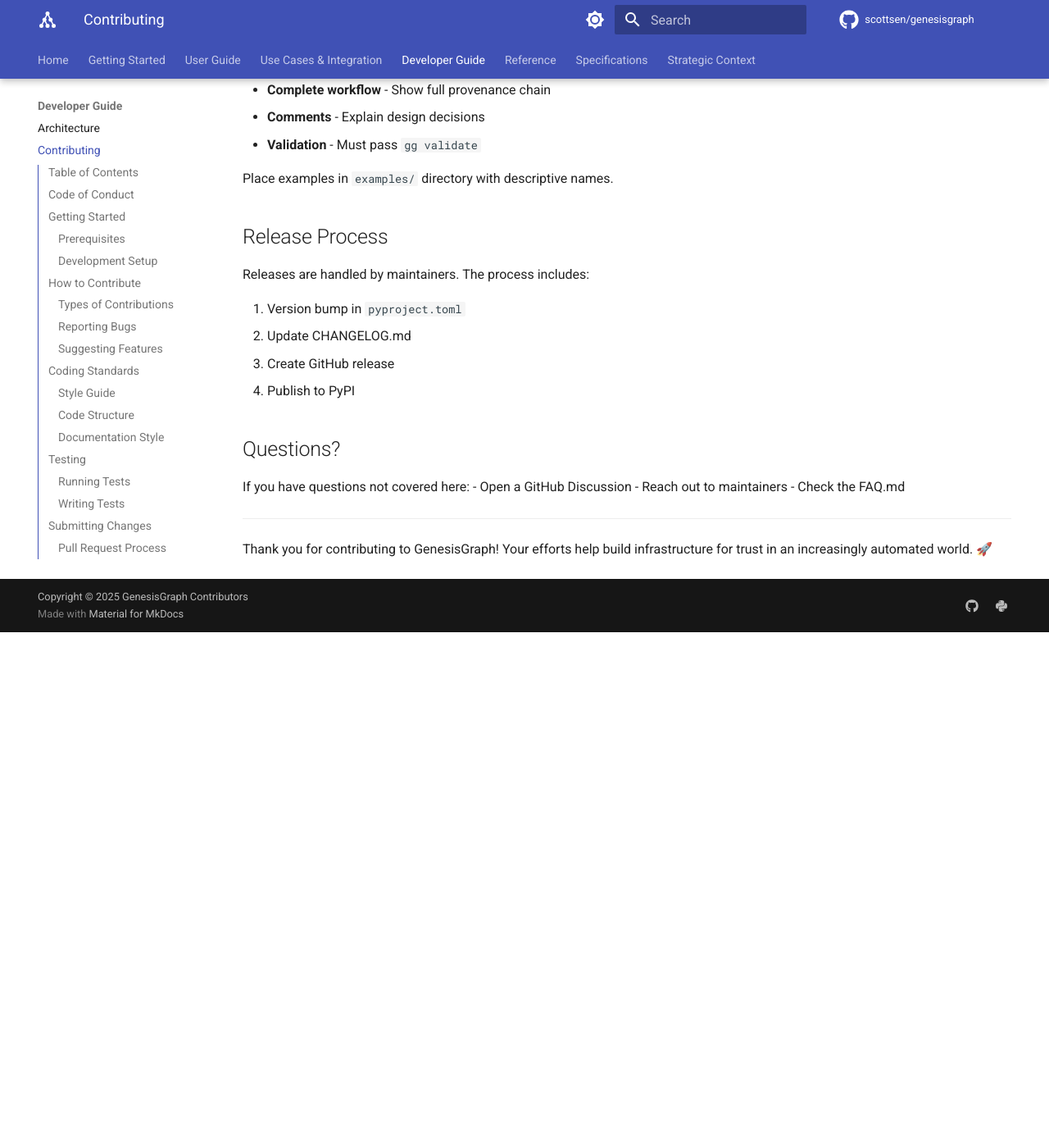
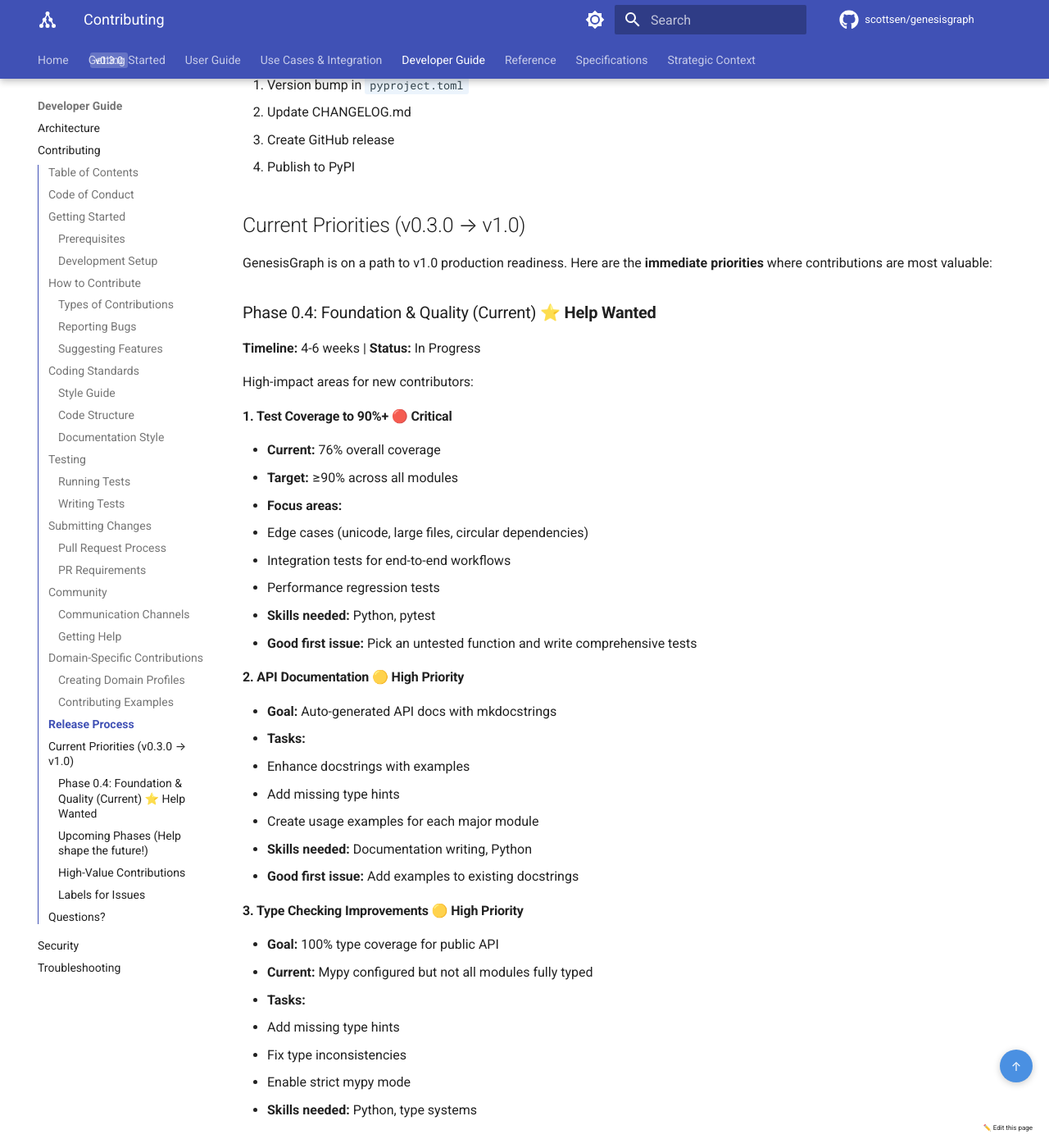
Before and after one commit to scottsen/genesisgraph, an MkDocs documentation site: the page built from docs/developer-guide/contributing.md, in a window 1280 px wide and 1400 px high, scrolled down 6063 px. Shown: the whole window at 82% size. Built offline with MkDocs 1.6.1 and Material for MkDocs 9.7.7, drawn with Linux system fonts in a browser that asks for light colours; comment, search, counter and statistics services are not loaded; the version menu is left out; before the commit the page ends 6834 px from its top, so only the background shows below that; some of the changed text lies outside the part shown.

Commit message:
chore: Improve CI configuration and documentation infrastructure
This commit addresses Phase 0.4 roadmap priorities:

## CI/CD Improvements
- Remove `--ignore-missing-imports` from mypy in CI for stricter type checking
- Add GitHub Actions workflow for automatic documentation deployment
- Documentation now auto-deploys to GitHub Pages on docs changes

## Documentation Infrastructure
- Add custom CSS styling (docs/stylesheets/extra.css) for enhanced readability
  - Custom color scheme for GenesisGraph brand
  - Priority and disclosure level badges
  - Improved tables, code blocks, and search results
- Add custom JavaScript (docs/javascripts/extra.js) for improved UX
  - Version badge in header
  - Scroll-to-top button
  - Enhanced search highlighting
  - Keyboard shortcuts (Ctrl+K for search)
  - Edit on GitHub link

## Contributing Guide Enhancements
- Add "Current Priorities" section linking to v0.3.0 → v1.0 roadmap
- Document Phase 0.4 focus areas (test coverage, API docs, type checking)
- Add guidance on high-value contributions
- Include issue labels for contributor discovery

## Impact
- Stricter type checking catches more errors before merge
- Documentation site ready for deployment
- Contributors have clear guidance on priorities
- Better documentation UX for users

Related to roadmap items:
- Phase 0.4: Foundation & Quality (4-6 weeks)
- Increase test coverage to 90%+
- Create API documentation site
- Tighten type checking

```diff
--- a/docs/developer-guide/contributing.md
+++ b/docs/developer-guide/contributing.md
@@ -280,12 +280,85 @@ Releases are handled by maintainers. The process includes:
 3. Create GitHub release
 4. Publish to PyPI
 
+## Current Priorities (v0.3.0 → v1.0)
+
+GenesisGraph is on a path to v1.0 production readiness. Here are the **immediate priorities** where contributions are most valuable:
+
+### Phase 0.4: Foundation & Quality (Current) ⭐ **Help Wanted**
+
+**Timeline:** 4-6 weeks | **Status:** In Progress
+
+High-impact areas for new contributors:
+
+#### 1. Test Coverage to 90%+ 🔴 **Critical**
+- **Current:** 76% overall coverage
+- **Target:** ≥90% across all modules
+- **Focus areas:**
+  - Edge cases (unicode, large files, circular dependencies)
+  - Integration tests for end-to-end workflows
+  - Performance regression tests
+- **Skills needed:** Python, pytest
+- **Good first issue:** Pick an untested function and write comprehensive tests
+
+#### 2. API Documentation 🟡 **High Priority**
+- **Goal:** Auto-generated API docs with mkdocstrings
+- **Tasks:**
+  - Enhance docstrings with examples
+  - Add missing type hints
+  - Create usage examples for each major module
+- **Skills needed:** Documentation writing, Python
+- **Good first issue:** Add examples to existing docstrings
+
+#### 3. Type Checking Improvements 🟡 **High Priority**
+- **Goal:** 100% type coverage for public API
+- **Current:** Mypy configured but not all modules fully typed
+- **Tasks:**
+  - Add missing type hints
+  - Fix type inconsistencies
+  - Enable strict mypy mode
+- **Skills needed:** Python, type systems
+
+### Upcoming Phases (Help shape the future!)
+
+#### Phase 0.5: Security & Lifecycle (Next)
+- Formal threat model documentation
+- Lifecycle & revocation framework
+- Security audit preparation
+
+#### Phase 0.6: Delegation & Authorization (Strategic)
+- AI agent authorization chains
+- Policy engine integration (OPA, Cedar)
+- Delegation provenance
+
+**See [ROADMAP.md](../strategic/roadmap.md) for complete development plan.**
+
+### High-Value Contributions
+
+These contributions have outsized impact:
+
+1. **Security Analysis** - Review code for vulnerabilities
+2. **Performance Optimization** - Profile and optimize hot paths
+3. **Real-World Examples** - Your domain's provenance use case
+4. **Domain Profiles** - Industry-specific validators
+5. **SDK Improvements** - Python/JavaScript SDK enhancements
+
+### Labels for Issues
+
+When looking for issues to work on:
+- `good first issue` - Great for new contributors
+- `help wanted` - Maintainers need community help
+- `high priority` - Blocks v1.0 release
+- `documentation` - Documentation improvements
+- `testing` - Test coverage improvements
+- `roadmap: phase-0.4` - Current phase work
+
 ## Questions?
 
 If you have questions not covered here:
 - Open a GitHub Discussion
 - Reach out to maintainers
 - Check the FAQ.md
+- Review [ROADMAP.md](../strategic/roadmap.md) for strategic direction
 
 ---
 
--- /dev/null
+++ b/docs/javascripts/extra.js
@@ -0,0 +1,127 @@
+// GenesisGraph Documentation - Extra JavaScript
+
+document.addEventListener('DOMContentLoaded', function() {
+  // Add copy button functionality enhancements
+  const codeBlocks = document.querySelectorAll('pre code');
+
+  codeBlocks.forEach(function(codeBlock) {
+    // Add language label if detected
+    const language = codeBlock.className.match(/language-(\w+)/);
+    if (language && language[1]) {
+      const label = document.createElement('div');
+      label.className = 'code-label';
+      label.textContent = language[1].toUpperCase();
+      label.style.cssText = 'position: absolute; top: 0; right: 45px; padding: 4px 8px; font-size: 0.7em; background: rgba(0,0,0,0.2); border-radius: 0 0 4px 4px; color: #fff;';
+      codeBlock.parentElement.style.position = 'relative';
+      codeBlock.parentElement.insertBefore(label, codeBlock);
+    }
+  });
+
+  // Add anchor link highlighting on scroll
+  const observer = new IntersectionObserver(entries => {
+    entries.forEach(entry => {
+      if (entry.intersectionRatio > 0) {
+        const id = entry.target.getAttribute('id');
+        const tocLink = document.querySelector(`.md-nav__link[href="#${id}"]`);
+        if (tocLink) {
+          // Remove all active states
+          document.querySelectorAll('.md-nav__link--active').forEach(link => {
+            link.classList.remove('md-nav__link--active');
+          });
+          // Add active state to current
+          tocLink.classList.add('md-nav__link--active');
+        }
+      }
+    });
+  }, {
+    rootMargin: '-20% 0px -35% 0px'
+  });
+
+  // Observe all headings
+  document.querySelectorAll('h2[id], h3[id], h4[id]').forEach(heading => {
+    observer.observe(heading);
+  });
+
+  // Add version indicator
+  const version = '0.3.0';
+  const header = document.querySelector('.md-header__title');
+  if (header) {
+    const versionBadge = document.createElement('span');
+    versionBadge.textContent = `v${version}`;
+    versionBadge.style.cssText = 'font-size: 0.7em; margin-left: 8px; padding: 2px 6px; background: rgba(255,255,255,0.2); border-radius: 3px;';
+    header.appendChild(versionBadge);
+  }
+
+  // Enhanced search functionality
+  const searchInput = document.querySelector('.md-search__input');
+  if (searchInput) {
+    searchInput.addEventListener('input', function(e) {
+      const query = e.target.value.toLowerCase();
+
+      // Highlight search terms in results
+      setTimeout(() => {
+        const results = document.querySelectorAll('.md-search-result__article');
+        results.forEach(result => {
+          const text = result.textContent;
+          if (query && text.toLowerCase().includes(query)) {
+            result.style.backgroundColor = 'rgba(74, 144, 226, 0.05)';
+          } else {
+            result.style.backgroundColor = '';
+          }
+        });
+      }, 100);
+    });
+  }
+
+  // Add "Edit on GitHub" link to each page
+  const content = document.querySelector('.md-content');
+  if (content) {
+    const editLink = document.createElement('a');
+    const currentPath = window.location.pathname.replace('/genesisgraph/', '');
+    editLink.href = `https://github.com/scottsen/genesisgraph/edit/main/docs${currentPath}`;
+    editLink.textContent = '✏️ Edit this page';
+    editLink.className = 'md-button md-button--primary';
+    editLink.style.cssText = 'position: fixed; bottom: 20px; right: 20px; z-index: 100; font-size: 0.8em;';
+    editLink.target = '_blank';
+    document.body.appendChild(editLink);
+  }
+
+  // Add keyboard shortcuts hint
+  document.addEventListener('keydown', function(e) {
+    // Ctrl/Cmd + K for search
+    if ((e.ctrlKey || e.metaKey) && e.key === 'k') {
+      e.preventDefault();
+      const searchButton = document.querySelector('.md-search__icon');
+      if (searchButton) {
+        searchButton.click();
+      }
+    }
+  });
+
+  // Add scroll-to-top button
+  const scrollButton = document.createElement('button');
+  scrollButton.innerHTML = '↑';
+  scrollButton.className = 'scroll-to-top';
+  scrollButton.style.cssText = 'position: fixed; bottom: 80px; right: 20px; width: 40px; height: 40px; border-radius: 50%; background: #4a90e2; color: white; border: none; cursor: pointer; display: none; z-index: 99; font-size: 1.5em; box-shadow: 0 2px 8px rgba(0,0,0,0.2);';
+  document.body.appendChild(scrollButton);
+
+  window.addEventListener('scroll', function() {
+    if (window.pageYOffset > 300) {
+      scrollButton.style.display = 'block';
+    } else {
+      scrollButton.style.display = 'none';
+    }
+  });
+
+  scrollButton.addEventListener('click', function() {
+    window.scrollTo({
+      top: 0,
+      behavior: 'smooth'
+    });
+  });
+
+  // Console message for developers
+  console.log('%cGenesisGraph Documentation', 'font-size: 20px; font-weight: bold; color: #4a90e2;');
+  console.log('%cVersion: 0.3.0', 'font-size: 12px; color: #666;');
+  console.log('%cContribute: https://github.com/scottsen/genesisgraph', 'font-size: 12px; color: #666;');
+});
--- /dev/null
+++ b/docs/stylesheets/extra.css
@@ -0,0 +1,178 @@
+/* GenesisGraph Documentation - Extra Styles */
+
+/* Custom color scheme for GenesisGraph brand */
+:root {
+  --gg-primary: #4a90e2;
+  --gg-accent: #7cb342;
+  --gg-warning: #ff9800;
+  --gg-error: #f44336;
+}
+
+/* Enhanced code blocks */
+.highlight {
+  border-left: 3px solid var(--gg-primary);
+}
+
+/* Custom admonition styles */
+.admonition.note {
+  border-left-color: var(--gg-primary);
+}
+
+.admonition.tip {
+  border-left-color: var(--gg-accent);
+}
+
+.admonition.warning {
+  border-left-color: var(--gg-warning);
+}
+
+.admonition.danger {
+  border-left-color: var(--gg-error);
+}
+
+/* Better table styling */
+table {
+  border-collapse: collapse;
+  width: 100%;
+  margin: 1em 0;
+}
+
+table th {
+  background-color: var(--gg-primary);
+  color: white;
+  font-weight: 600;
+  padding: 12px;
+  text-align: left;
+}
+
+table td {
+  padding: 10px 12px;
+  border-bottom: 1px solid rgba(0, 0, 0, 0.1);
+}
+
+table tr:hover {
+  background-color: rgba(74, 144, 226, 0.05);
+}
+
+/* Code block enhancements */
+.md-typeset code {
+  background-color: rgba(74, 144, 226, 0.1);
+  padding: 2px 6px;
+  border-radius: 3px;
+}
+
+.md-typeset pre code {
+  background-color: transparent;
+  padding: 0;
+}
+
+/* Navigation breadcrumbs */
+.md-nav__link--active {
+  font-weight: 600;
+  color: var(--gg-primary);
+}
+
+/* Custom heading anchors */
+.headerlink {
+  color: var(--gg-accent);
+  opacity: 0;
+  transition: opacity 0.2s;
+}
+
+h1:hover .headerlink,
+h2:hover .headerlink,
+h3:hover .headerlink,
+h4:hover .headerlink {
+  opacity: 1;
+}
+
+/* Enhanced search results */
+.md-search-result__article {
+  padding: 1em;
+  border-left: 3px solid transparent;
+  transition: all 0.2s;
+}
+
+.md-search-result__article:hover {
+  border-left-color: var(--gg-primary);
+  background-color: rgba(74, 144, 226, 0.05);
+}
+
+/* Disclosure level badges */
+.disclosure-level-a {
+  background-color: #4caf50;
+  color: white;
+  padding: 2px 8px;
+  border-radius: 3px;
+  font-weight: 600;
+  font-size: 0.85em;
+}
+
+.disclosure-level-b {
+  background-color: #ff9800;
+  color: white;
+  padding: 2px 8px;
+  border-radius: 3px;
+  font-weight: 600;
+  font-size: 0.85em;
+}
+
+.disclosure-level-c {
+  background-color: #f44336;
+  color: white;
+  padding: 2px 8px;
+  border-radius: 3px;
+  font-weight: 600;
+  font-size: 0.85em;
+}
+
+/* Priority badges from roadmap */
+.priority-critical {
+  background-color: #d32f2f;
+  color: white;
+  padding: 2px 8px;
+  border-radius: 3px;
+  font-weight: 600;
+  font-size: 0.85em;
+}
+
+.priority-high {
+  background-color: #ff9800;
+  color: white;
+  padding: 2px 8px;
+  border-radius: 3px;
+  font-weight: 600;
+  font-size: 0.85em;
+}
+
+.priority-medium {
+  background-color: #4caf50;
+  color: white;
+  padding: 2px 8px;
+  border-radius: 3px;
+  font-weight: 600;
+  font-size: 0.85em;
+}
+
+/* Mermaid diagram improvements */
+.mermaid {
+  text-align: center;
+  background-color: transparent;
+}
+
+/* Footer customization */
+.md-footer-meta {
+  background-color: var(--gg-primary);
+}
+
+/* Responsive adjustments */
+@media screen and (max-width: 768px) {
+  table {
+    font-size: 0.9em;
+  }
+
+  table th,
+  table td {
+    padding: 8px;
+  }
+}
```
Also changed, not shown: 2 other files.
